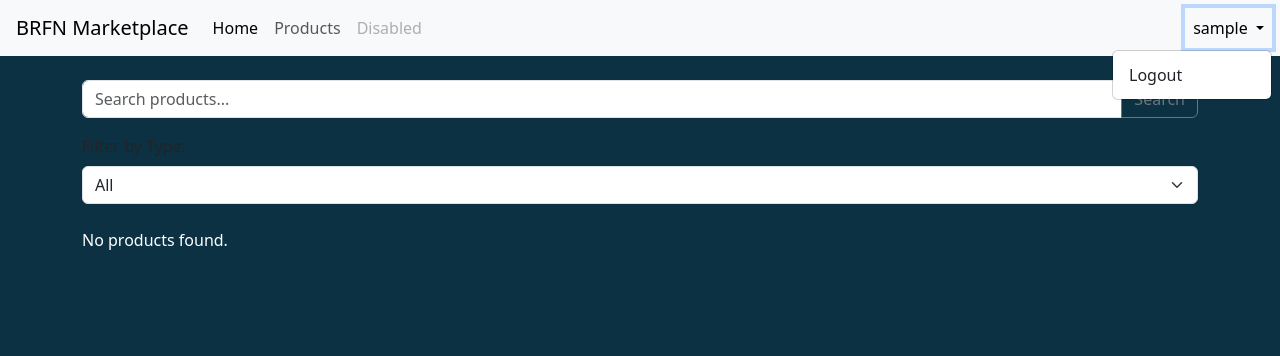
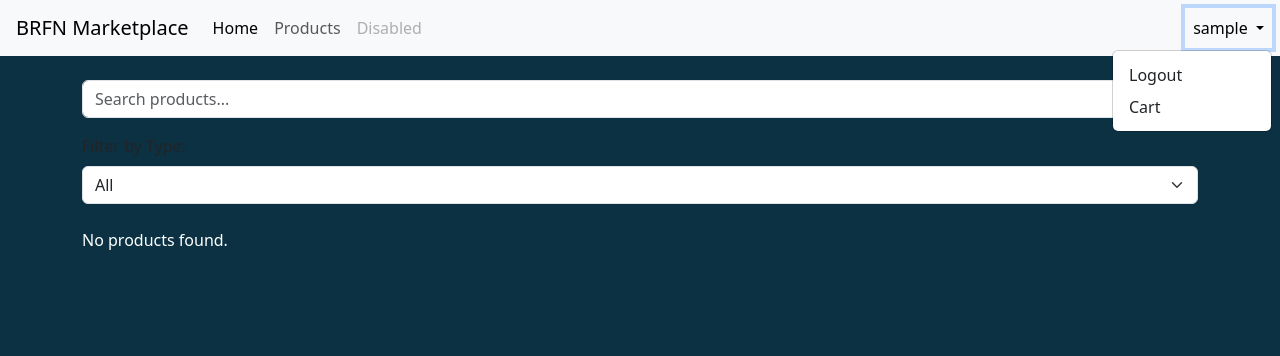
Before and after one commit to goetic-zoe/UFCFTR-30-3-Distributed-and-Enterprise-Software-Development, a Django app: page /products/ in a window 1280 px wide, after a click that opens the changed part. Shown: the top 356 px of the page. Run offline with Django 5.2, Linux system fonts and the light colour scheme; the visitor is signed in with stand-in values (Sample User, id 1); data that the repository does not hold is empty.

Commit message:
Added cart functionality including `add_to_cart` view, `view_cart` view, and updated templates to support shopping cart.
Signed-off-by: goetic-zoe <github@bushycargo.com>

```diff
--- a/bristol_regional_food_network/urls.py
+++ b/bristol_regional_food_network/urls.py
@@ -16,7 +16,7 @@ Including another Urlconf
 """
 from django.contrib import admin
 from django.urls import path
-from digital_marketplace_platform.views import home, register, user_login, user_logout, product_list
+from digital_marketplace_platform.views import home, register, user_login, user_logout, product_list, add_to_cart, view_cart
 
 urlpatterns = [
     path('admin/', admin.site.urls),
@@ -25,4 +25,6 @@ urlpatterns = [
     path('login/', user_login, name='login'),
     path('logout/', user_logout, name='logout'),
     path('products/', product_list, name='product_list'),
+    path('add_to_cart/<int:product_id>/', add_to_cart, name='add_to_cart'),
+    path('cart/', view_cart, name='view_cart'),
 ]
--- a/digital_marketplace_platform/views.py
+++ b/digital_marketplace_platform/views.py
@@ -1,7 +1,7 @@
-from django.shortcuts import render, redirect
+from django.shortcuts import render, redirect, get_object_or_404
 from django.contrib.auth import login, authenticate, logout
 from .forms import CustomUserCreationForm
-from .models import Product
+from .models import Product, CartItem
 
 
 def home(request):
@@ -52,3 +52,28 @@ def product_list(request):
         'query': query,
         'filter_type': filter_type
     })
+
+def add_to_cart(request, product_id):
+    product = get_object_or_404(Product, id=product_id)
+    if request.user.is_authenticated:
+        cart_item, created = CartItem.objects.get_or_create(
+            user=request.user,
+            product=product
+        )
+        if not created:
+            cart_item.quantity += 1
+            cart_item.save()
+        return redirect('view_cart')
+    else:
+        return redirect('login')
+
+def view_cart(request):
+    if request.user.is_authenticated:
+        cart_items = CartItem.objects.filter(user=request.user)
+        total_price = sum(item.product.price * item.quantity for item in cart_items)
+        return render(request, 'cart.html', {
+            'cart_items': cart_items,
+            'total_price': total_price
+        })
+    else:
+        return redirect('login')
--- a/templates/base.html
+++ b/templates/base.html
@@ -36,6 +36,7 @@
                     </a>
                     <ul class="dropdown-menu dropdown-menu-end" aria-labelledby="navbarDropdown">
                         <li><a class="dropdown-item" href="{% url 'logout' %}">Logout</a></li>
+                        <li><a class="dropdown-item" href="{% url 'view_cart' %}">Cart</a></li>
                     </ul>
                 </li>
             {% else %}
--- a/templates/product_list.html
+++ b/templates/product_list.html
@@ -32,6 +32,7 @@
                     <p class="card-text">{{ product.description }}</p>
                     <p class="card-text"><strong>Price:</strong> £{{ product.price }}</p>
                     <p class="card-text"><strong>Type:</strong> {{ product.get_type_display }}</p>
+                    <a href="{% url 'add_to_cart' product.id %}" class="btn btn-primary">Add to Cart</a>
                 </div>
             </div>
         </div>
```
Also changed, not shown: templates/cart.html (added, +28 -0 lines).
